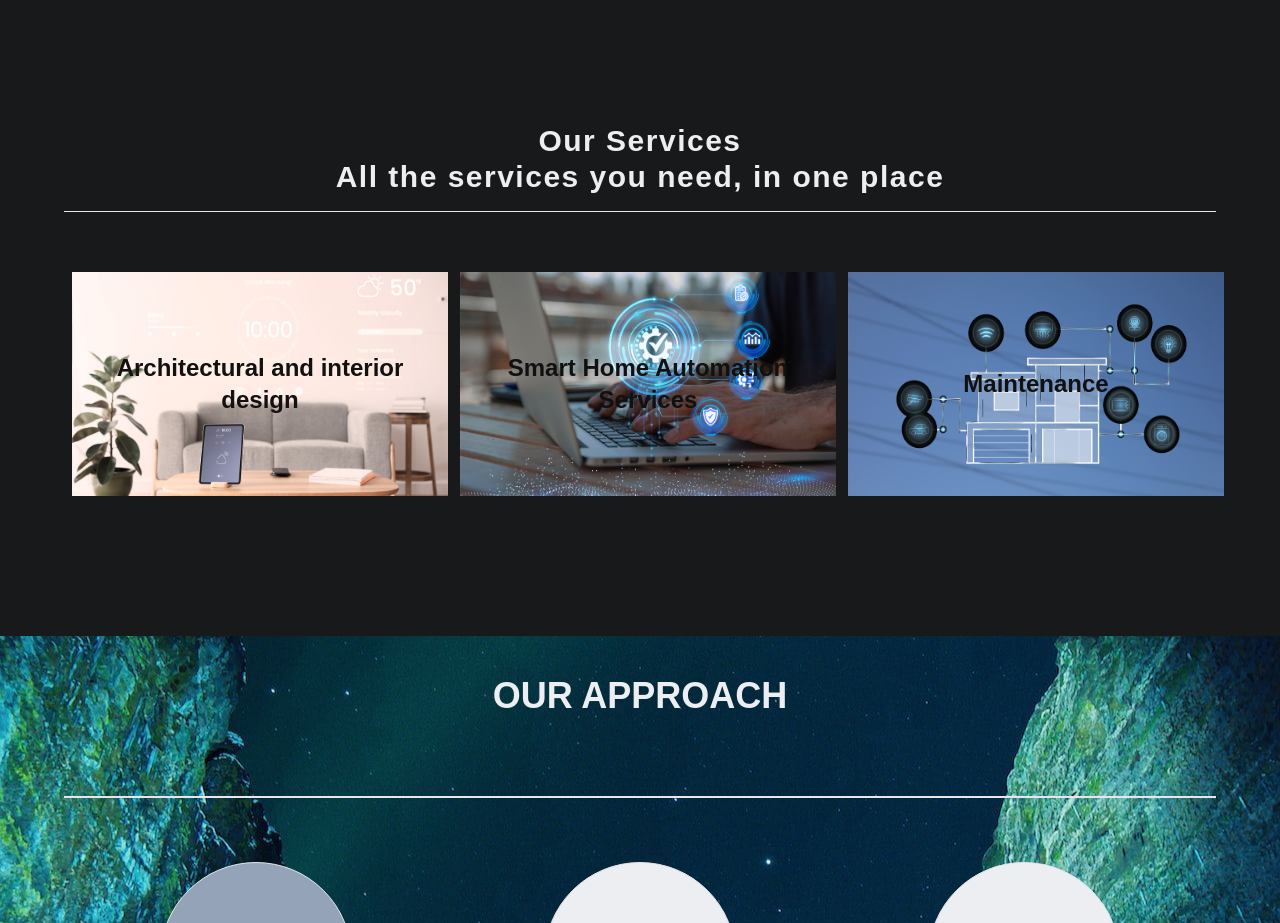
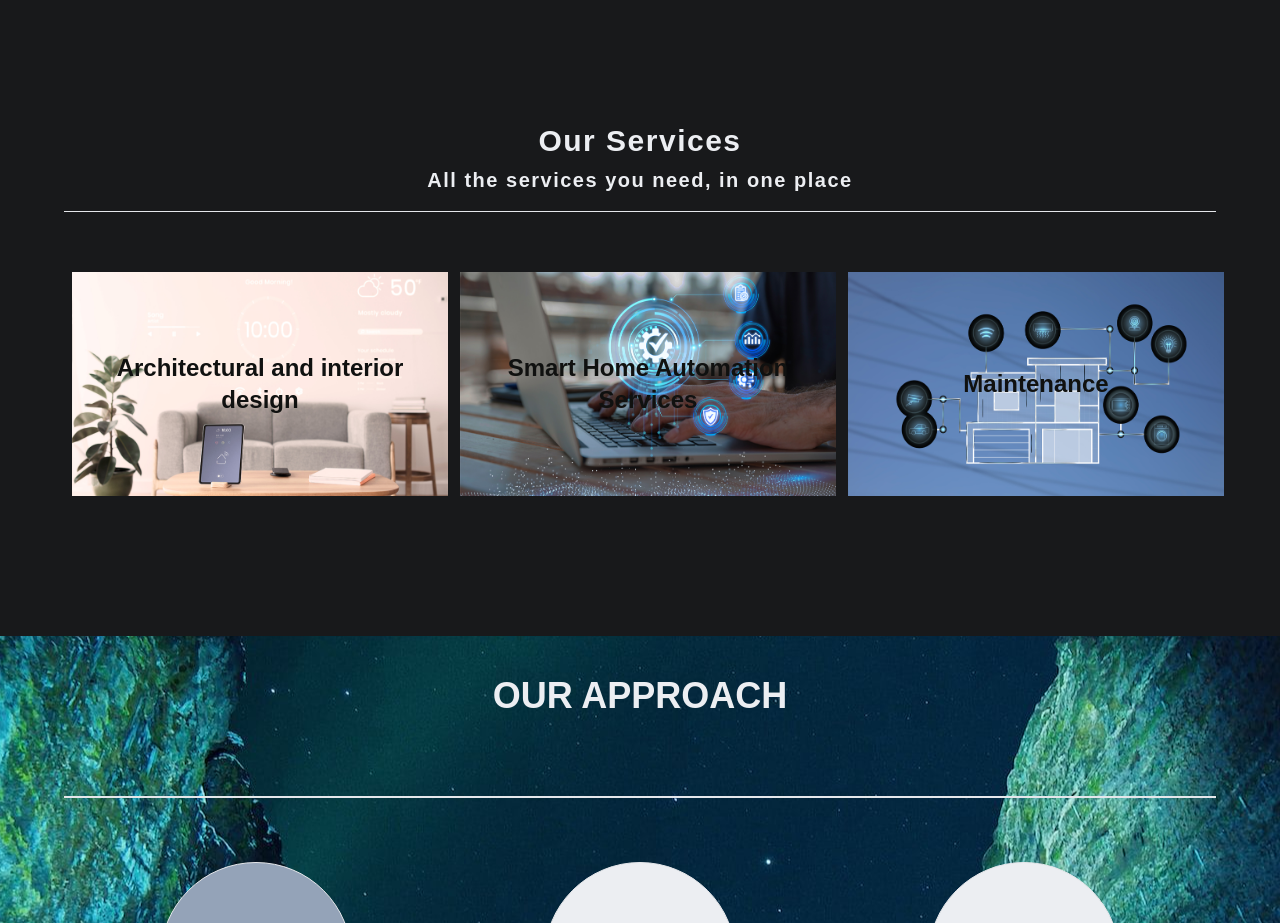
Before and after one commit to parham-mosadeq/infya, a Next.js app: page / in a window 1280 px wide. Shown: the part 1653-2576 px from the top of the page. Built offline with nearby package versions, Linux system fonts and the light colour scheme.

Commit message:
update txt

```diff
--- a/src/components/modules/home/OurDesign.js
+++ b/src/components/modules/home/OurDesign.js
@@ -9,8 +9,11 @@ function OurDesign() {
   return (
     <>
       <div className='w-full pb-20 mt-16 lg:mt-24 grid'>
-        <h1 className='text-center border-b pb-4 text-3xl text-mainTxtColor tracking-wider '>
-          Our Services <br /> All the services you need, in one place
+        <h1 className=' text-center border-b pb-4 text-3xl text-mainTxtColor tracking-wider '>
+          Our Services <br />{' '}
+          <span className='text-lg font-light lg:font-bold lg:text-xl'>
+            All the services you need, in one place
+          </span>
         </h1>
         <article className=''>
           {/* projects */}
```
